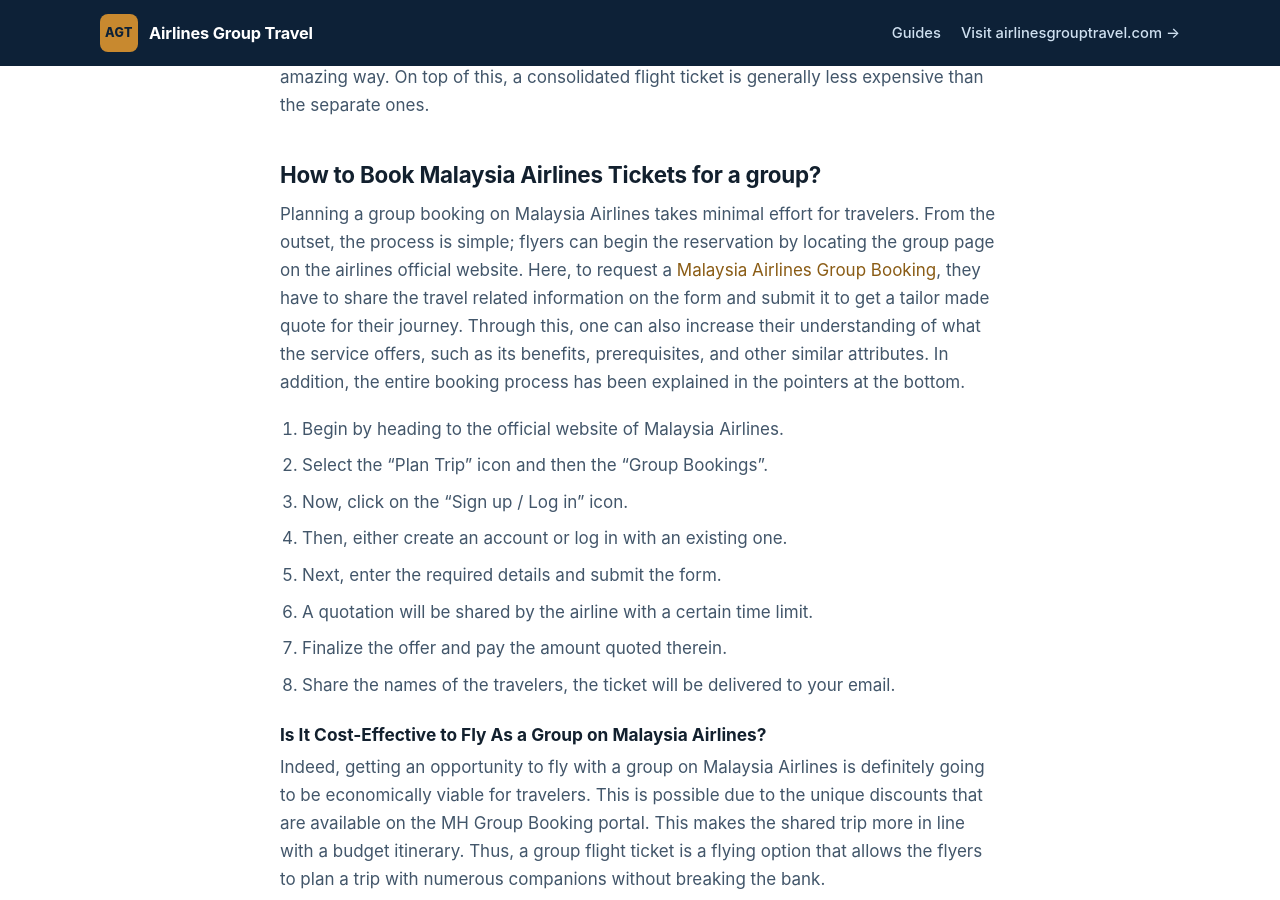
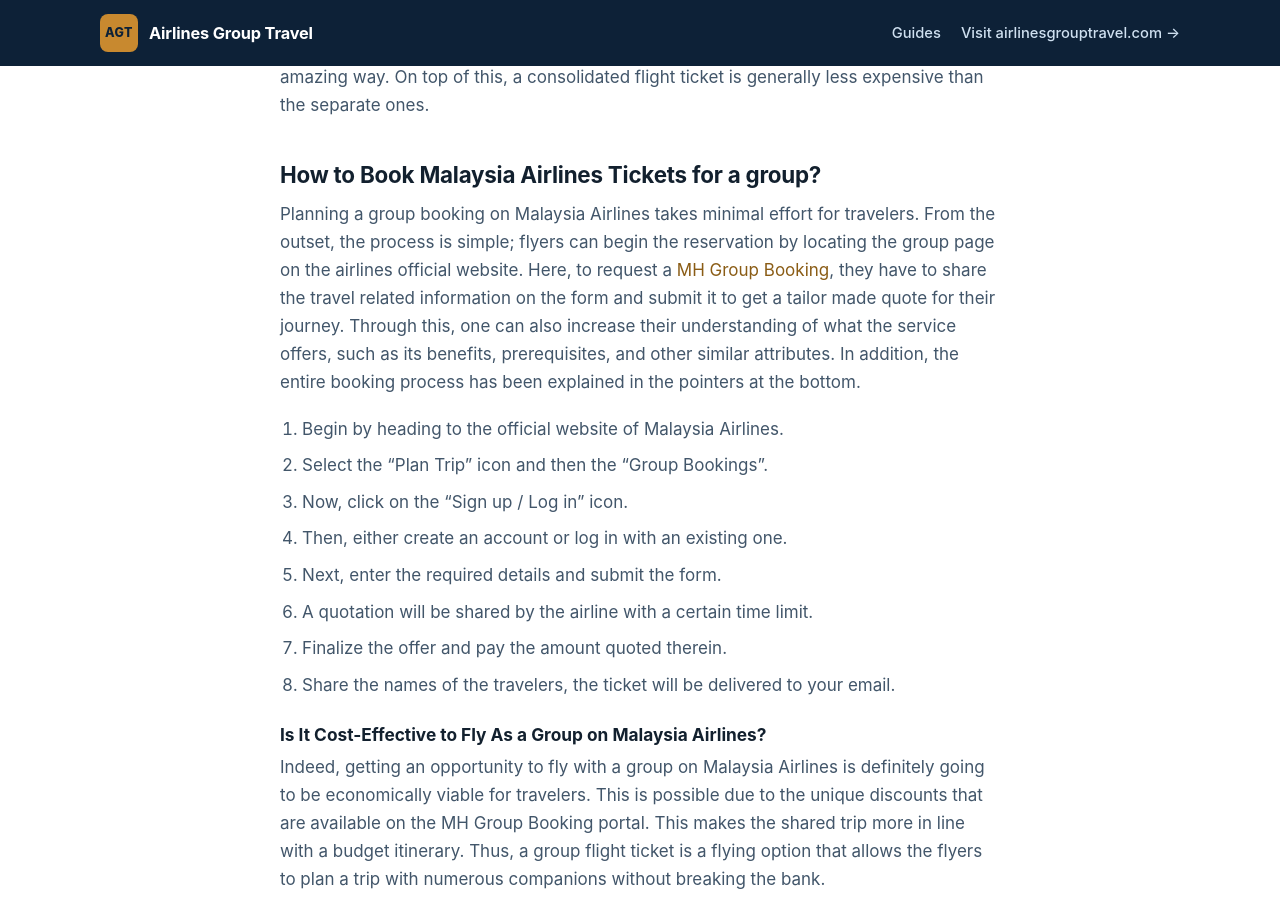
Before and after one commit to airlines-group-travel/airlines-group-travel.github.io, a Jekyll site: the page built from _blog/how-to-book-group-flights-with-malaysia-airlines.md, in a window 1280 px wide and 900 px high, scrolled down 1318 px. Built offline with Jekyll 4.4.1, drawn with Linux system fonts in a browser that asks for light colours.

Commit message:
Update _blog/how-to-book-group-flights-with-malaysia-airlines.md (via Pages CMS)

```diff
--- a/_blog/how-to-book-group-flights-with-malaysia-airlines.md
+++ b/_blog/how-to-book-group-flights-with-malaysia-airlines.md
@@ -19,7 +19,7 @@ Unquestionably, group bookings are offered on Malaysia Airlines. These unique re
 
 ## **How to Book Malaysia Airlines Tickets for a group?**
 
-Planning a group booking on Malaysia Airlines takes minimal effort for travelers. From the outset, the process is simple; flyers can begin the reservation by locating the group page on the airlines official website. Here, to request a [Malaysia Airlines Group Booking](https://www.airlinesgrouptravel.com/flights/malaysia-airlines-group-booking), they have to share the travel related information on the form and submit it to get a tailor made quote for their journey. Through this, one can also increase their understanding of what the service offers, such as its benefits, prerequisites, and other similar attributes. In addition, the entire booking process has been explained in the pointers at the bottom.
+Planning a group booking on Malaysia Airlines takes minimal effort for travelers. From the outset, the process is simple; flyers can begin the reservation by locating the group page on the airlines official website. Here, to request a [MH Group Booking](https://www.airlinesgrouptravel.com/flights/malaysia-airlines-group-booking), they have to share the travel related information on the form and submit it to get a tailor made quote for their journey. Through this, one can also increase their understanding of what the service offers, such as its benefits, prerequisites, and other similar attributes. In addition, the entire booking process has been explained in the pointers at the bottom.
 
 1. Begin by heading to the official website of Malaysia Airlines.
 2. Select the “Plan Trip” icon and then the “Group Bookings”.
```
